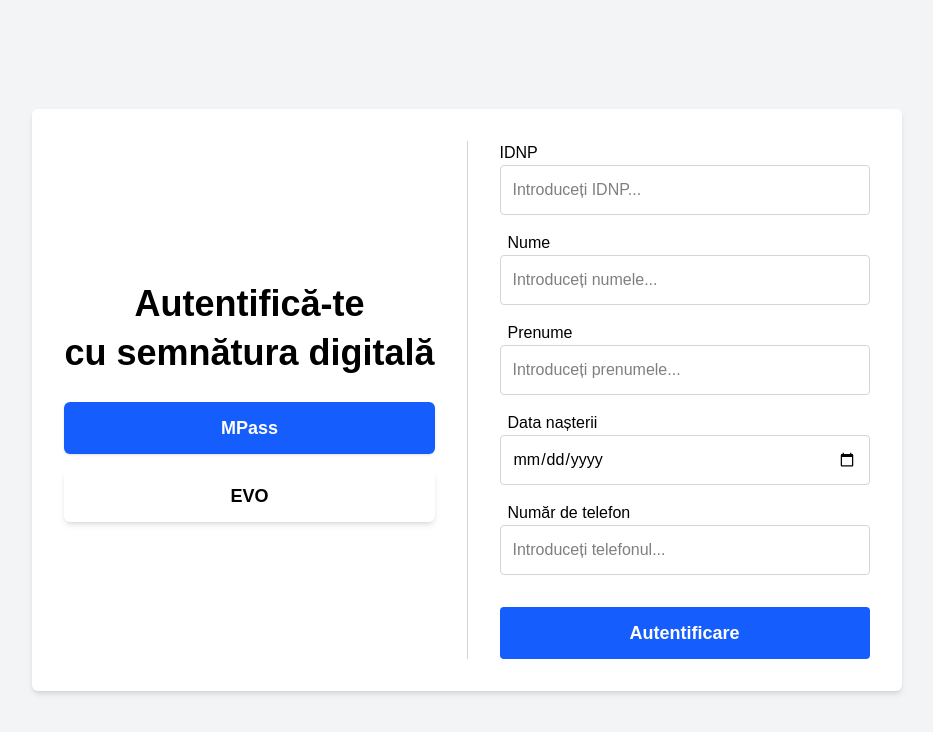
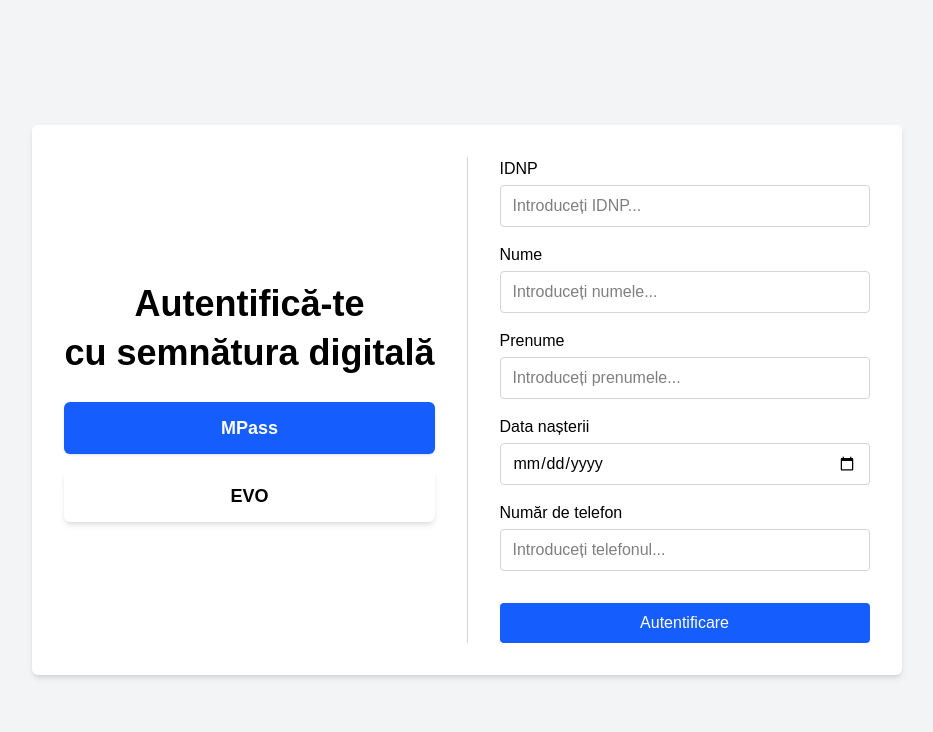
Before and after one commit to IgariokVulcanizare/govtech-25x, a Next.js app in the folder govtech/: page /Components/Authenthification in a window 1280 px wide. Shown: the top 732 px of the page, without its empty margins (173-1106 px from the left). Built offline with nearby package versions, Linux system fonts and the light colour scheme.

Commit message:
autentificare cu mpass

```diff
--- a/govtech/src/app/Components/Authenthification/page.tsx
+++ b/govtech/src/app/Components/Authenthification/page.tsx
@@ -1,7 +1,7 @@
 "use client";
-import React, { useState } from "react";
+import React, { useState, useEffect } from "react";
 import { useRouter } from "next/navigation";
-import Image from 'next/image'
+import Image from 'next/image';
 
 const mockDatabase = [
   {
@@ -14,28 +14,40 @@
   // You can add additional mock records here if needed.
 ];
 
-
 export default function Authentification() {
-
+  // State for QR Code modal (EVO)
   const [showQRCode, setShowQRCode] = useState(false);
 
   // State management for form fields – correspond to the database columns
   const [idnp, setIdnp] = useState("");
   const [nume, setNume] = useState("");
   const [prenume, setPrenume] = useState("");
-  const [dataNasterii, setDataNasterii] = useState(""); // corresponds to 'data_nasterii'
+  const [dataNasterii, setDataNasterii] = useState("");
   const [telefon, setTelefon] = useState("");
 
   const router = useRouter();
 
-  // Handler for the form submission using the mock database
+  // State-uri pentru modalul de încărcare & succes (MPass)
+  const [isModalOpen, setIsModalOpen] = useState(false);
+  const [isLoading, setIsLoading] = useState(false);
+  const [showSuccess, setShowSuccess] = useState(false);
+  const [loadingStep, setLoadingStep] = useState(0);
+
+  // Mesajele de încărcare (se va afișa câte unul la un moment dat)
+  const loadingMessages = [
+    "Colectăm datele...",
+    "Verificăm informațiile furnizate...",
+    "Pregătim conexiunea securizată...",
+    "Vă rugăm să aveți răbdare, aproape gata!"
+  ];
+
+  // Handler pentru trimiterea formularului (pe baza mockDatabase)
   const handleSubmit = async (e: React.FormEvent<HTMLFormElement>) => {
     e.preventDefault();
 
-    // Mimic an async delay (for example, as if making a network call)
+    // Simulăm un delay asincron (ca la un apel de rețea)
     await new Promise((resolve) => setTimeout(resolve, 500));
 
-    // Search for a matching record within the mock database
     const foundUser = mockDatabase.find(
       (user) =>
         user.idnp === idnp &&
@@ -46,35 +58,74 @@
     );
 
     if (foundUser) {
-      // If a match is found, redirect to the 'SelectareMedic' component/page
       router.push("./SelectareMedic");
     } else {
-      // If no match is found, notify the user
       alert("Date incorecte. Vă rugăm să verificați și să încercați din nou.");
     }
   };
 
+  /**
+   * Acest handler deschide modalul de încărcare pentru MPass,
+   * inițializând stările de loading și succes.
+   */
+  const handleAuthClick = async () => {
+    setIsModalOpen(true);
+    setIsLoading(true);
+    setShowSuccess(false);
+    setLoadingStep(0);
+  };
+
+  /**
+   * useEffect pentru actualizarea mesajelor de încărcare:
+   * - Se afișează câte un mesaj la un moment dat.
+   * - După ce ultimul mesaj a fost afișat și a trecut timpul de așteptare,
+   *   se trece la starea de succes.
+   */
+  useEffect(() => {
+    let timer: NodeJS.Timeout;
+    if (isLoading) {
+      if (loadingStep < loadingMessages.length - 1) {
+        timer = setTimeout(() => {
+          setLoadingStep((prev) => prev + 1);
+        }, 3000); // 3 secunde pentru fiecare mesaj
+      } else {
+        timer = setTimeout(() => {
+          setIsLoading(false);
+          setShowSuccess(true);
+        }, 3000);
+      }
+    }
+    return () => clearTimeout(timer);
+  }, [isLoading, loadingStep]);
+
+  // Handler pentru închiderea popup-ului de succes (butonul OK)
+  const handleOk = () => {
+    setIsModalOpen(false);
+    router.push("./SelectareMedic");
+  };
+
+
   return (
     <main className="bg-gray-100 min-h-screen text-black p-8 flex items-center justify-center relative">
-      <div className={`${showQRCode ? "blur-sm" : ""} transition duration-300 ease-in-out`}>
+      {/* Container principal – blur dacă e activ modalul de loading/succes */}
+      <div className={`${isModalOpen ? "blur-sm" : ""} transition duration-300 ease-in-out`}>
         <div className="bg-white w-full max-w-5xl p-8 rounded-md shadow-md grid grid-cols-[1fr_auto_1fr] gap-8">
-        {/* Left Section */}
+          {/* Secțiunea stângă */}
           <div className="flex flex-col items-start justify-center">
-
             <h1 className="text-4xl text-center font-bold mb-6 leading-snug w-full">
               Autentifică-te
               <br />
               cu semnătura digitală
             </h1>
-          <a
-            href="https://mpass.gov.md/login"
-            target="_blank"
-            rel="noopener noreferrer"
+            {/* Butonul MPass – declanșează feature-ul cu încărcare și succes */}
+            <button
+              onClick={handleAuthClick}
+              type="button"
               className="inline-block bg-blue-600 hover:bg-blue-700 text-lg text-white text-center font-semibold py-3 w-full align-center rounded-md transition-colors shadow-sm mb-4"
-
             >
               MPass
-          </a>
+            </button>
+            {/* Butonul EVO – rămâne neschimbat */}
             <button
               type="button"
               onClick={() => setShowQRCode(true)}
@@ -82,17 +133,16 @@
             >
               EVO
             </button>
-
           </div>
 
-        {/* Vertical Divider */}
+          {/* Separator vertical */}
           <div className="w-[1px] bg-gray-300" />
 
-        {/* Right Section: Authentication Form */}
+          {/* Secțiunea dreaptă: Formularul de autentificare */}
           <div className="flex flex-col justify-center">
             <form onSubmit={handleSubmit} className="space-y-4 w-full max-w-sm">
               <div>
-              <label htmlFor="idnp" className="block font-medium mb-0">
+                <label htmlFor="idnp" className="block font-medium mb-1">
                   IDNP
                 </label>
                 <input
@@ -100,13 +150,13 @@
                   type="text"
                   value={idnp}
                   onChange={(e) => setIdnp(e.target.value)}
-                className="w-full border border-gray-300 rounded px-3 py-3"
+                  className="w-full border border-gray-300 rounded px-3 py-2"
                   placeholder="Introduceți IDNP..."
                 />
               </div>
 
               <div>
-              <label htmlFor="nume" className="block font-medium mb-0 ml-2">
+                <label htmlFor="nume" className="block font-medium mb-1">
                   Nume
                 </label>
                 <input
@@ -114,13 +164,13 @@
                   type="text"
                   value={nume}
                   onChange={(e) => setNume(e.target.value)}
-                className="w-full border border-gray-300 rounded px-3 py-3"
+                  className="w-full border border-gray-300 rounded px-3 py-2"
                   placeholder="Introduceți numele..."
                 />
               </div>
 
               <div>
-              <label htmlFor="prenume" className="block font-medium mb-0 ml-2">
+                <label htmlFor="prenume" className="block font-medium mb-1">
                   Prenume
                 </label>
                 <input
@@ -128,13 +178,13 @@
                   type="text"
                   value={prenume}
                   onChange={(e) => setPrenume(e.target.value)}
-                className="w-full border border-gray-300 rounded px-3 py-3"
+                  className="w-full border border-gray-300 rounded px-3 py-2"
                   placeholder="Introduceți prenumele..."
                 />
               </div>
 
               <div>
-              <label htmlFor="dataNasterii" className="block font-medium mb-0 ml-2">
+                <label htmlFor="dataNasterii" className="block font-medium mb-1">
                   Data nașterii
                 </label>
                 <input
@@ -142,12 +192,12 @@
                   type="date"
                   value={dataNasterii}
                   onChange={(e) => setDataNasterii(e.target.value)}
-                className="w-full border border-gray-300 rounded px-3 py-3"
+                  className="w-full border border-gray-300 rounded px-3 py-2"
                 />
               </div>
 
               <div>
-              <label htmlFor="telefon" className="block font-medium mb-0 ml-2">
+                <label htmlFor="telefon" className="block font-medium mb-1">
                   Număr de telefon
                 </label>
                 <input
@@ -155,24 +205,63 @@
                   type="tel"
                   value={telefon}
                   onChange={(e) => setTelefon(e.target.value)}
-                className="w-full border border-gray-300 rounded px-3 py-3"
+                  className="w-full border border-gray-300 rounded px-3 py-2"
                   placeholder="Introduceți telefonul..."
                 />
               </div>
 
               <button
                 type="submit"
-              className="bg-blue-600 text-white text-lg font-semibold w-full py-3 rounded mt-4 hover:bg-blue-700 transition-colors"
+                className="bg-blue-600 text-white w-full py-2 rounded mt-4 hover:bg-blue-700 transition-colors"
               >
                 Autentificare
               </button>
             </form>
           </div>
         </div>
-
       </div>
 
-        {/* Modal overlay remains the same */}
+      {/* Modal pentru feature-ul MPass (încărcare + succes) */}
+      {isModalOpen && (
+        <div className="fixed inset-0 z-50 flex items-center justify-center bg-black/30 backdrop-blur-sm">
+          <div className="bg-white p-6 rounded-lg shadow-lg max-w-sm w-full text-center">
+            {isLoading && (
+              <div>
+                <div className="mb-4 flex justify-center">
+                  <div className="w-8 h-8 border-4 border-blue-500 border-t-transparent rounded-full animate-spin"></div>
+                </div>
+                <p className="text-lg font-semibold mb-2">
+                  {loadingMessages[loadingStep]}
+                </p>
+              </div>
+            )}
+            {showSuccess && (
+              <div>
+                <div className="mb-4 flex justify-center animate-bounce">
+                  <svg
+                    className="w-12 h-12 text-green-500"
+                    fill="none"
+                    stroke="currentColor"
+                    strokeWidth="2"
+                    viewBox="0 0 24 24"
+                  >
+                    <path strokeLinecap="round" strokeLinejoin="round" d="M5 13l4 4L19 7" />
+                  </svg>
+                </div>
+                <p className="text-lg font-semibold mb-4">Bine ați venit!</p>
+                <button
+                  onClick={handleOk}
+                  className="bg-blue-600 hover:bg-blue-700 text-white font-medium py-2 px-4 rounded-md transition-colors"
+                >
+                  OK
+                </button>
+              </div>
+            )}
+          </div>
+        </div>
+      )}
+
+      {/* Modal pentru codul QR (EVO) */}
       {showQRCode && (
         <div className="fixed inset-0 bg-opacity-30 flex items-center justify-center z-50">
           <div className="bg-white p-6 rounded-lg shadow-lg relative max-w-sm w-full">
@@ -182,7 +271,9 @@
             >
               ×
             </button>
-              <h2 className="text-center font-semibold text-lg mb-4">Scanează codul EVO</h2>
+            <h2 className="text-center font-semibold text-lg mb-4">
+              Scanează codul EVO
+            </h2>
             <Image
               src="/QR-EVO.png"
               alt="EVO QR Code"
@@ -193,7 +284,6 @@
           </div>
         </div>
       )}
-
     </main>
   );
 }
```
Also changed, not shown: govtech/src/app/Components/Altmedic/BookingOptions/page.tsx (renamed from govtech/src/app/Components/BookingOptions/page.tsx). Lines whose indentation alone changed are shown as unchanged.
